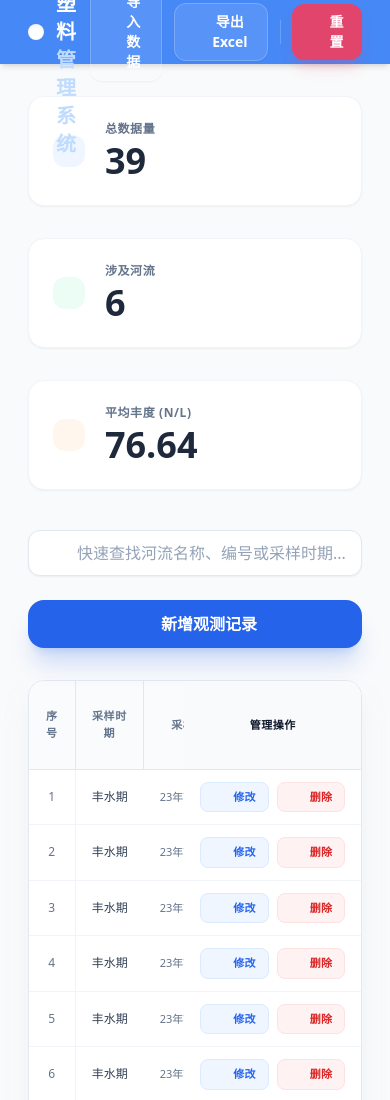
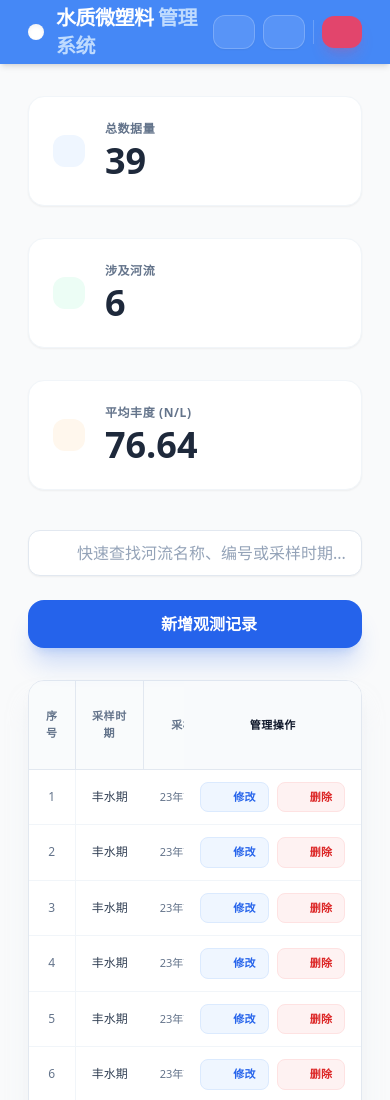
Before and after one commit to bert-wen/water-online, a plain HTML site: page index.html in a window 390 px wide. Shown: the top 1100 px of the page. Drawn offline with nearby package versions, Linux system fonts and the light colour scheme.

Commit message:
适配手机端

```diff
--- a/index.html
+++ b/index.html
@@ -69,6 +69,29 @@
             backdrop-filter: blur(8px);
         }
 
+        /* Mobile Specific Adjustments */
+        @media (max-width: 768px) {
+            .nav-buttons span {
+                display: none;
+            }
+            .nav-buttons button {
+                padding-left: 0.75rem;
+                padding-right: 0.75rem;
+            }
+            .stats-card {
+                padding: 1.25rem;
+            }
+            .modal-container {
+                width: 95% !important;
+                margin: 0 auto;
+            }
+            .table-container {
+                -webkit-overflow-scrolling: touch;
+            }
+            /* Hide non-essential columns on very small screens if needed,
+               but here we keep horizontal scroll for data integrity */
+        }
+
         /* Custom Table Styling */
         .custom-table thead tr:first-child th {
             border-top: none;
@@ -136,17 +159,17 @@
                     </div>
                     <span class="font-extrabold text-xl tracking-tight">水质微塑料 <span class="text-blue-200">管理系统</span></span>
                 </div>
-                <div class="flex items-center space-x-3">
+                <div class="flex items-center space-x-2 nav-buttons">
                     <input type="file" id="importInput" accept=".xlsx, .xls, .json" class="hidden" onchange="handleImport(event)">
-                    <button onclick="triggerImport()" class="bg-white/10 hover:bg-white/20 text-white px-4 py-2 rounded-xl text-sm font-bold transition-all flex items-center border border-white/20 hover:border-white/40 shadow-sm active:scale-95">
-                        <i class="lucide-upload mr-2 w-4 h-4"></i> 导入数据
+                    <button onclick="triggerImport()" class="bg-white/10 hover:bg-white/20 text-white px-3 md:px-4 py-2 rounded-xl text-sm font-bold transition-all flex items-center border border-white/20 hover:border-white/40 shadow-sm active:scale-95">
+                        <i class="lucide-upload md:mr-2 w-4 h-4"></i> <span>导入数据</span>
                     </button>
-                    <button onclick="exportData()" class="bg-white/10 hover:bg-white/20 text-white px-4 py-2 rounded-xl text-sm font-bold transition-all flex items-center border border-white/20 hover:border-white/40 shadow-sm active:scale-95">
-                        <i class="lucide-download mr-2 w-4 h-4"></i> 导出 Excel
+                    <button onclick="exportData()" class="bg-white/10 hover:bg-white/20 text-white px-3 md:px-4 py-2 rounded-xl text-sm font-bold transition-all flex items-center border border-white/20 hover:border-white/40 shadow-sm active:scale-95">
+                        <i class="lucide-download md:mr-2 w-4 h-4"></i> <span>导出 Excel</span>
                     </button>
-                    <div class="h-6 w-px bg-white/20 mx-2"></div>
-                    <button onclick="resetData()" class="bg-rose-500/90 hover:bg-rose-500 text-white px-4 py-2 rounded-xl text-sm font-bold transition-all shadow-lg shadow-rose-500/20 flex items-center active:scale-95">
-                        <i class="lucide-refresh-cw mr-2 w-4 h-4"></i> 重置
+                    <div class="h-6 w-px bg-white/20 mx-1 md:mx-2"></div>
+                    <button onclick="resetData()" class="bg-rose-500/90 hover:bg-rose-500 text-white px-3 md:px-4 py-2 rounded-xl text-sm font-bold transition-all shadow-lg shadow-rose-500/20 flex items-center active:scale-95">
+                        <i class="lucide-refresh-cw md:mr-2 w-4 h-4"></i> <span>重置</span>
                     </button>
                 </div>
             </div>
```
